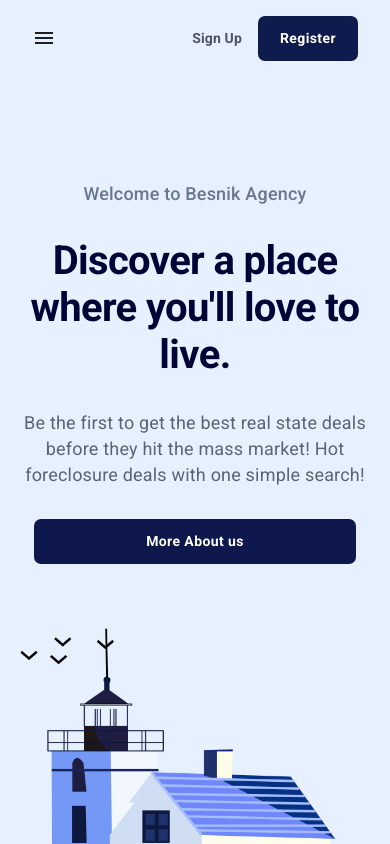
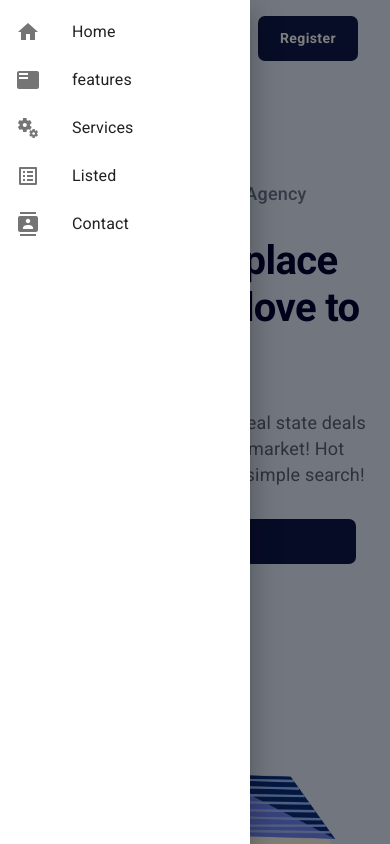
Before and after one commit to DevJaimeSantiago/Real-State-Web, a React (Vite) app: page / in a window 390 px wide. Both pictures are taken after a click on the icon 44 px from the left and 38 px from the top of the page. Shown: the top 844 px of the page. Built offline with nearby package versions, Linux system fonts and the light colour scheme.

Commit message:
Implementacin del Navbar (responsivo) completado

```diff
--- a/src/Components/Navbar.jsx
+++ b/src/Components/Navbar.jsx
@@ -1,8 +1,20 @@
+import { useState } from "react";
+
 // Components
 import CustomButton from "./CustomButton";
 
 // Components - Material UI
-import { Box, Typography, styled } from "@mui/material";
+import {
+	Box,
+	Drawer,
+	List,
+	ListItem,
+	ListItemButton,
+	ListItemIcon,
+	ListItemText,
+	Typography,
+	styled,
+} from "@mui/material";
 import { Container } from "@mui/system";
 
 // Material Icons - Material UI
@@ -17,6 +29,51 @@ import ContactsIcon from "@mui/icons-material/Contacts";
 import logoImg from "../media/logo.png";
 
 const Navbar = () => {
+	const [mobileMenu, setMobileMenu] = useState({
+		left: false,
+	});
+
+	const toggleDrawer = (anchor, open) => (event) => {
+		if (
+			event.type === " keydown" &&
+			(event.type === "Tab" || event.type === "shift")
+		) {
+			return;
+		}
+		setMobileMenu({ ...mobileMenu, [anchor]: open });
+	};
+
+	const list = (anchor) => (
+		<Box
+			sx={{ width: anchor === "top" || anchor === "bottom" ? "auto" : 250 }}
+			role="presentation"
+			onClick={toggleDrawer(anchor, false)}
+			onKeyDown={toggleDrawer(anchor, false)}
+		>
+			<List>
+				{["Home", "features", "Services", "Listed", "Contact"].map(
+					(text, index) => (
+						<ListItem
+							key={text}
+							disablePadding
+						>
+							<ListItemButton>
+								<ListItemIcon>
+									{index === 0 && <HomeIcon />}
+									{index === 1 && <FeaturedPlayListIcon />}
+									{index === 2 && <MiscellaneousServicesIcon />}
+									{index === 3 && <ListAltIcon />}
+									{index === 4 && <ContactsIcon />}
+								</ListItemIcon>
+								<ListItemText primary={text} />
+							</ListItemButton>
+						</ListItem>
+					)
+				)}
+			</List>
+		</Box>
+	);
+
 	const NavLink = styled(Typography)(({ theme }) => ({
 		fontSize: "14px",
 		color: "#4F5361",
@@ -73,8 +130,14 @@ const Navbar = () => {
 				}}
 			>
 				<Box sx={{ display: "flex", alignItems: "center" }}>
-					<CustomMenuIcon />
-
+					<CustomMenuIcon onClick={toggleDrawer("left", true)} />
+					<Drawer
+						anchor="left"
+						open={mobileMenu["left"]}
+						onClose={toggleDrawer("left", false)}
+					>
+						{list("left")}
+					</Drawer>
 					<NavbarLogo
 						src={logoImg}
 						alt="logo"
```
